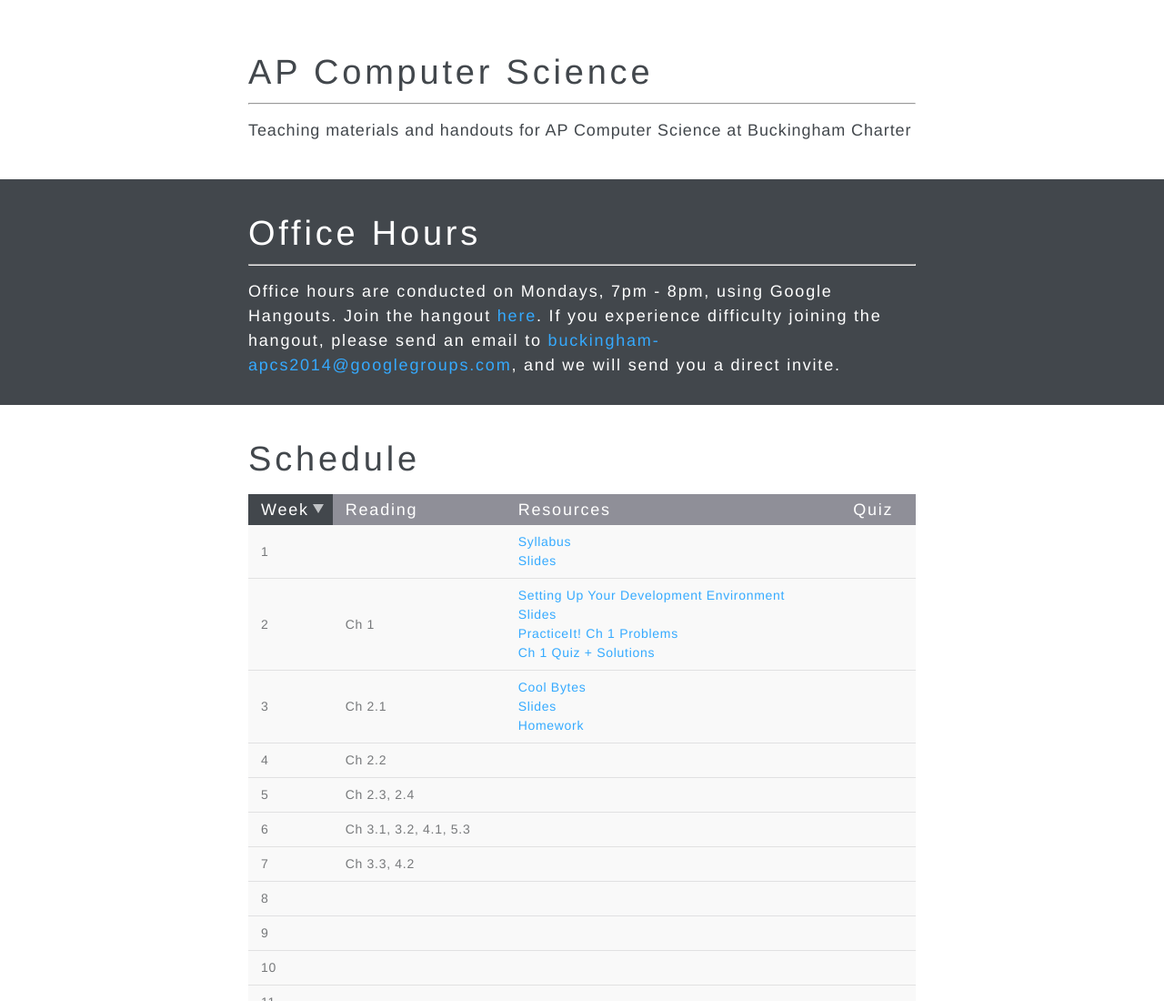
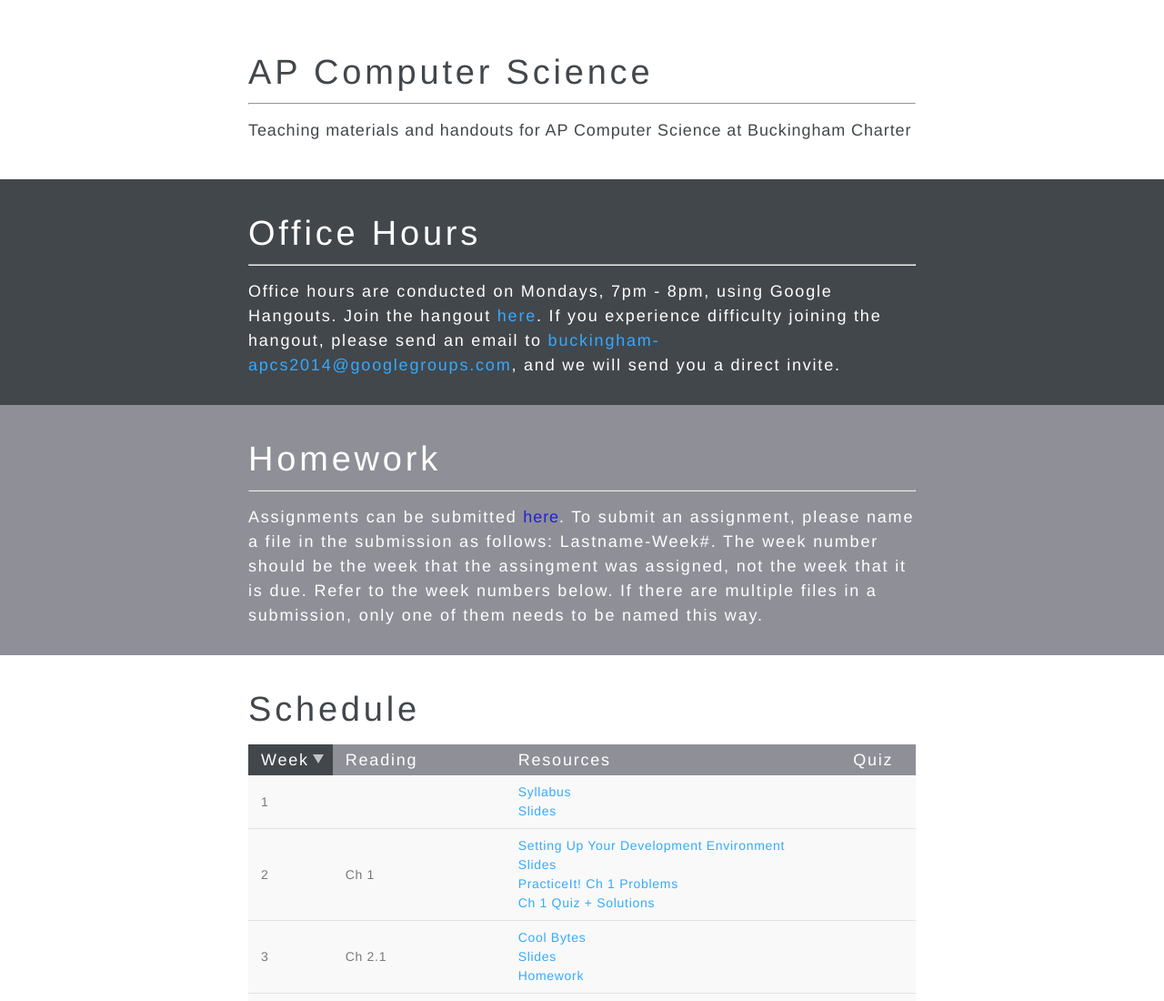
Before and after one commit to whroman/APCS, a plain HTML site: page index.html in a window 1280 px wide. Shown: the top 1100 px of the page at 91% size. Drawn offline with Linux system fonts and the light colour scheme.

Commit message:
New section for hw submissions

```diff
--- a/Resources/scss/base/text/color.scss
+++ b/Resources/scss/base/text/color.scss
@@ -22,6 +22,10 @@
     color: $blue;
 }
 
+.text-blue-dark {
+    color: #2222d8;
+}
+
 .text-red {
     color: $red;
 }
--- a/index.html
+++ b/index.html
@@ -41,7 +41,20 @@
         <div class="spacer-md"></div>
         <div class="spacer-sm"></div>
     </div>
+    <div class="body-column-wrapper bg-gray-md-light text-white">
+    <div class="spacer-lg"></div>
+    <div class="body-column">
+        <h2 class="text-lg text-thin">Homework</h2>
 
+        <div class="spacer-sm"></div>
+        <hr>
+        <div class="spacer-sm"></div>
+	<div class="text-block text-xs text-thin">Assignments can be submitted <a class="text-blue-dark" target="_blank" href="https://dbinbox.com/apcs">here</a>. To submit an assignment, please name a file in the submission as follows: Lastname-Week#. The week number should be the week that the assingment was assigned, not the week that it is due. Refer to the week numbers below. If there are multiple files in a submission, only one of them needs to be named this way.</div>
+        </div>
+        <div class="spacer-md"></div>
+        <div class="spacer-sm"></div>
+    </div>
+	</div>
     <div class="spacer-lg"></div>
 
     <div class="body-column-wrapper">
```
Also changed, not shown: Resources/production/build.css, Resources/scss/init.scss (line endings or trailing spaces), 1 other file.
